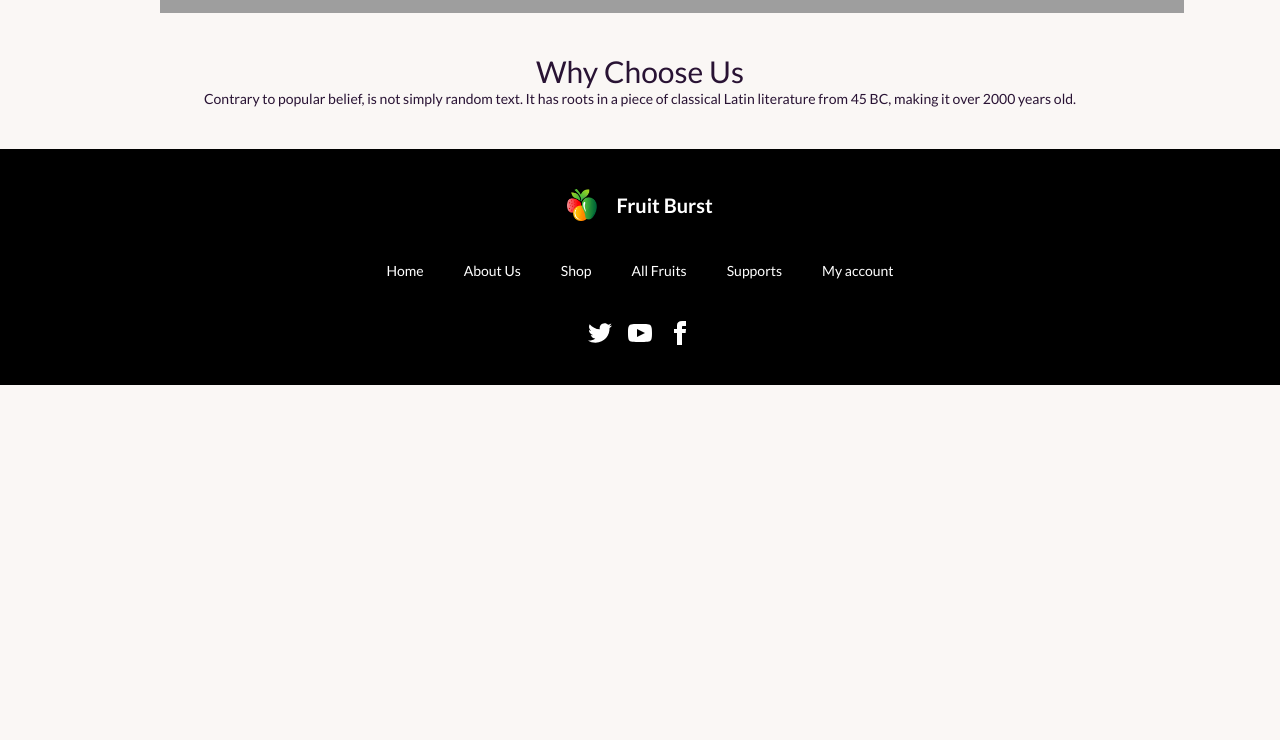
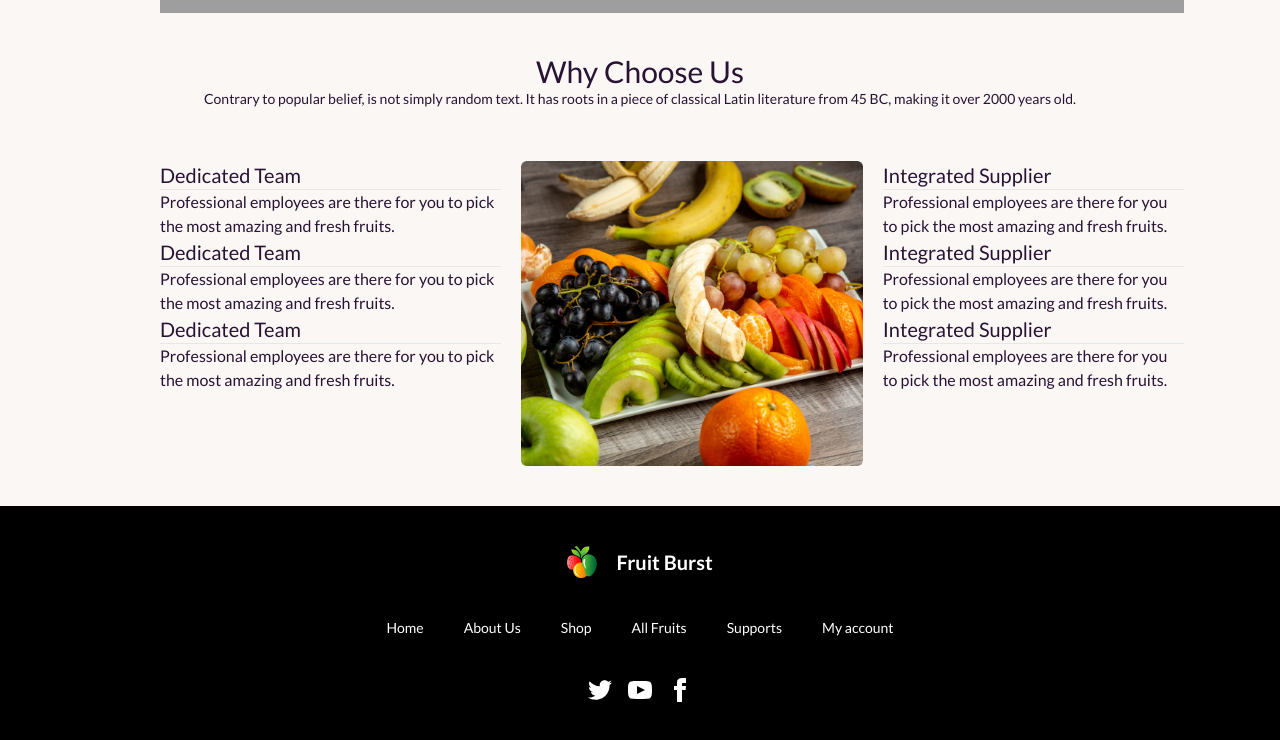
Before and after one commit to Habib1112223/fruit-burst-assignment, a plain HTML site: page index.html in a window 1280 px wide. Shown: the part 1846-2586 px from the top of the page. Before the commit the page ends 2231 px from the top, so only its background shows below. Drawn offline with nearby package versions, Linux system fonts and the light colour scheme; grey boxes are pictures that could not be loaded.

Commit message:
Finish the commit sections

```diff
--- a/index.html
+++ b/index.html
@@ -328,8 +328,8 @@
     </section>
 
     <!-- Meet the team section  -->
-    <section class=" container mt-10 ml-40 max-w-screen-lg mx-auto"
-    <div class="hero min-h-screen" style="background-image: url(./images/team.png);">
+    <section class=" container mt-10 ml-40 max-w-screen-lg mx-auto" <div class="hero min-h-screen"
+      style="background-image: url(./images/team.png);">
       <div class="hero-overlay bg-opacity-70"></div>
       <div class="hero-content text-center text-neutral-content">
         <div class="max-w-md">
@@ -373,6 +373,45 @@
         <h3 class="text-3xl">Why Choose Us</h3>
         <p class="text-sm">Contrary to popular belief, is not simply random text. It has roots in a piece of classical
           Latin literature from 45 BC, making it over 2000 years old.</p>
+      </div>
+      <div class="grid grid-cols-3 container mt-3 mb-10 ml-40 max-w-screen-lg mx-auto ">
+        <div>
+          <div class="">
+            <h2 class="text-xl space-y-2">Dedicated Team</h2>
+            <hr>
+            <p>Professional employees are there for you to pick the most amazing and fresh fruits.</p>
+          </div>
+          <div class="">
+            <h2 class="text-xl space-y-2">Dedicated Team</h2>
+            <hr>
+            <p>Professional employees are there for you to pick the most amazing and fresh fruits.</p>
+          </div>
+          <div class="">
+            <h2 class="text-xl space-y-2">Dedicated Team</h2>
+            <hr>
+            <p>Professional employees are there for you to pick the most amazing and fresh fruits.</p>
+          </div>
+        </div>
+        <div>
+          <img src="./images/whychoose1.png" alt="" class="h-50 ml-5">
+        </div>
+        <div class="ml-10">
+          <div>
+            <h3 class="text-xl space-y-2">Integrated Supplier</h3>
+          <hr>
+          <p>Professional employees are there for you to pick the most amazing and fresh fruits.</p>
+          </div>
+          <div>
+            <h3 class="text-xl space-y-2">Integrated Supplier</h3>
+          <hr>
+          <p>Professional employees are there for you to pick the most amazing and fresh fruits.</p>
+          </div>
+          <div>
+            <h3 class="text-xl space-y-2">Integrated Supplier</h3>
+          <hr>
+          <p>Professional employees are there for you to pick the most amazing and fresh fruits.</p>
+          </div>
+        </div>
       </div>
     </section>
 
```
Lines whose indentation alone changed are shown as unchanged.
